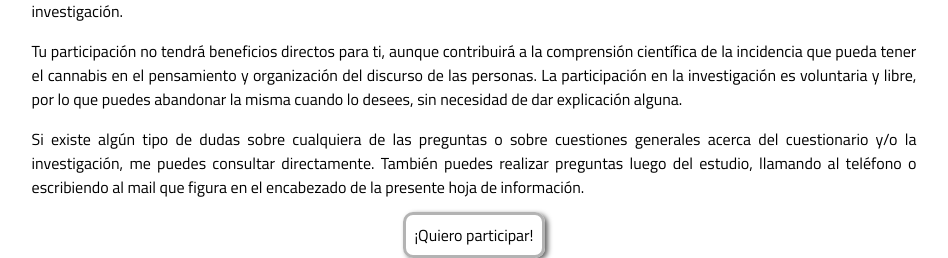
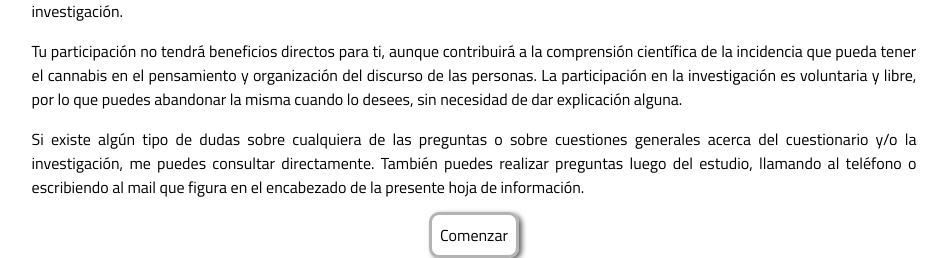
Before and after one commit to almadana/emarQuestionnaire, a Flask app: page /info in a window 1280 px wide. Shown: the part 939-1197 px from the top of the page, without its empty margins (166-1114 px from the left). Run offline with Flask 3, Linux system fonts and the light colour scheme; parts of the project's set-up code (start-up, migrations or seed data) failed here and were passed over.

Commit message:
minor typos fixed

```diff
--- a/website/templates/information.html
+++ b/website/templates/information.html
@@ -67,7 +67,7 @@ cuestiones generales acerca del cuestionario y/o la investigación, me puedes co
 <center>
 <br>
 <div>
-	<a class="button quiero_participar" href="consent">¡Quiero participar!</a>
+	<a class="button quiero_participar" href="consent">Comenzar</a>
 </div>
 </center>
 </main>
--- a/website/templates/saliencia.html
+++ b/website/templates/saliencia.html
@@ -198,7 +198,7 @@ adquieren una importancia o significado especial para ti?</p>
 	NO</p>
 
 	<p>24. ¿Has sentido en algún momento que has perdido los límites
-	ente tus sensaciones internas y externas?</p>
+	entre tus sensaciones internas y externas?</p>
 	<p><a name="q24_2"></a><a name="q24_3"></a>
 <input type="radio" name="q24" value="1" required  style="width: 0.28cm; height: 0.28cm">
 	SI<br/>
```
